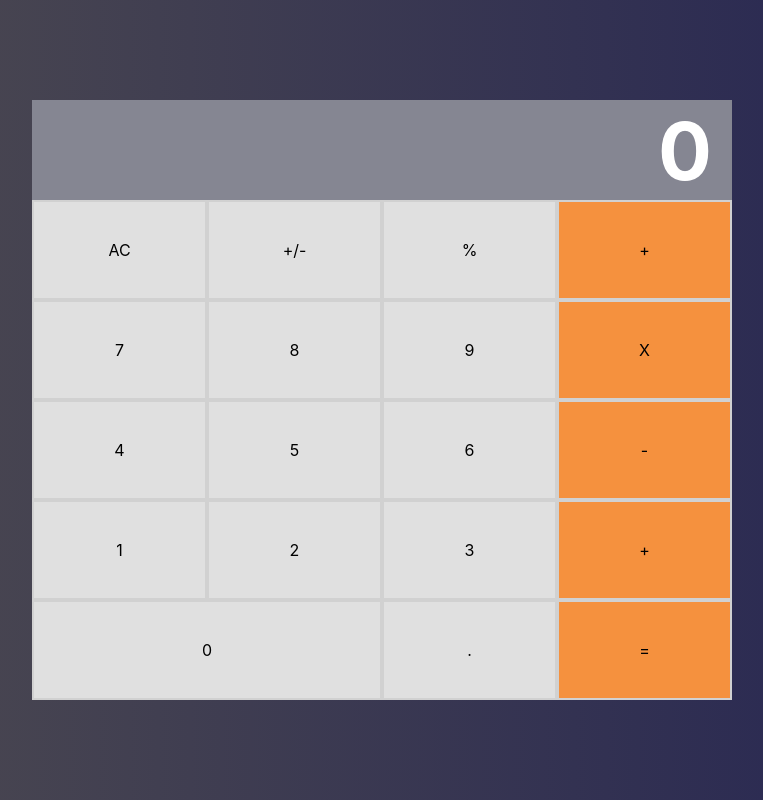
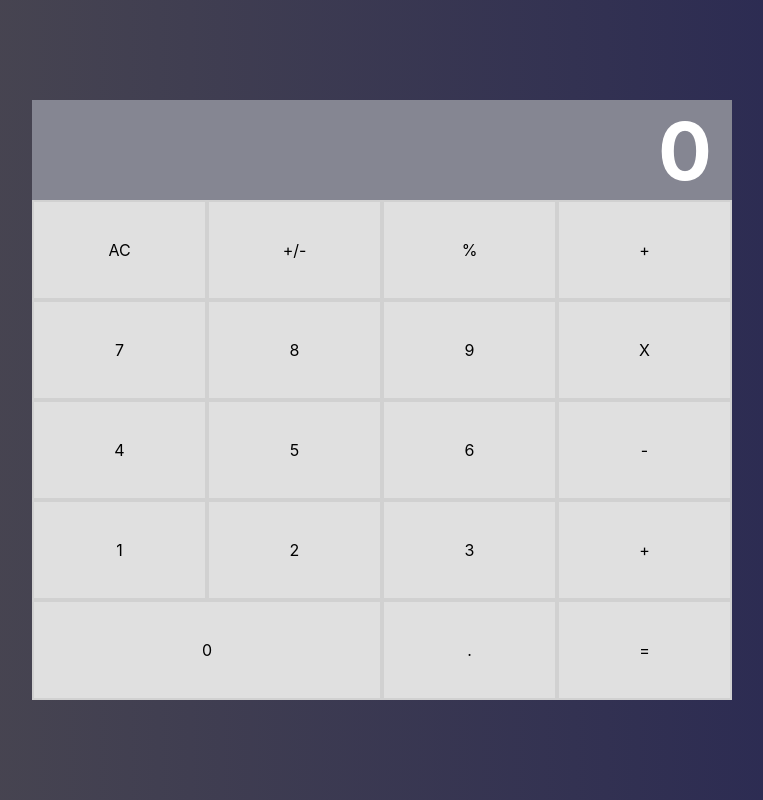
Before and after one commit to jofer86/react-calc, a React (Create React App) app: page / in a window 1280 px wide. Shown: the whole page, without its empty margins (258-1021 px from the left). Built offline with nearby package versions, Linux system fonts and the light colour scheme.

Commit message:
Implemented the wide prop

```diff
--- a/src/components/Button.js
+++ b/src/components/Button.js
@@ -15,9 +15,13 @@ const Button = (props) => {
     return output;
   };
 
-  const { name, btnStyler } = props;
-  const button = <div className={classHandler(btnStyler)}>{name}</div>;
+  const { name, wide, color } = props;
+  const button = <div className={wide ? 'wide' : 'Button'}>{name}</div>;
   return button;
+};
+
+Button.defaultProps = {
+  wide: false,
 };
 
 Button.propTypes = {
--- a/src/components/ButtonPanel.js
+++ b/src/components/ButtonPanel.js
@@ -13,13 +13,22 @@ const ButtonPanel = () => {
   const buttonLayout = () => {
     const layout = buttons.map(((row, index) => (
       <div className="row" key={divKey[index]}>
-        {row.map((button) => (
-          <Button
-            key={button.id}
-            name={button.name}
-            btnStyler={button.id}
-          />
-        ))}
+        {row.map((button) => {
+          if (button.id === 17) {
+            return (
+              <Button
+                key={button.id}
+                name={button.name}
+                wide
+              />
+            );
+          } return (
+            <Button
+              key={button.id}
+              name={button.name}
+            />
+          );
+        })}
       </div>
     )));
     return layout;
```
